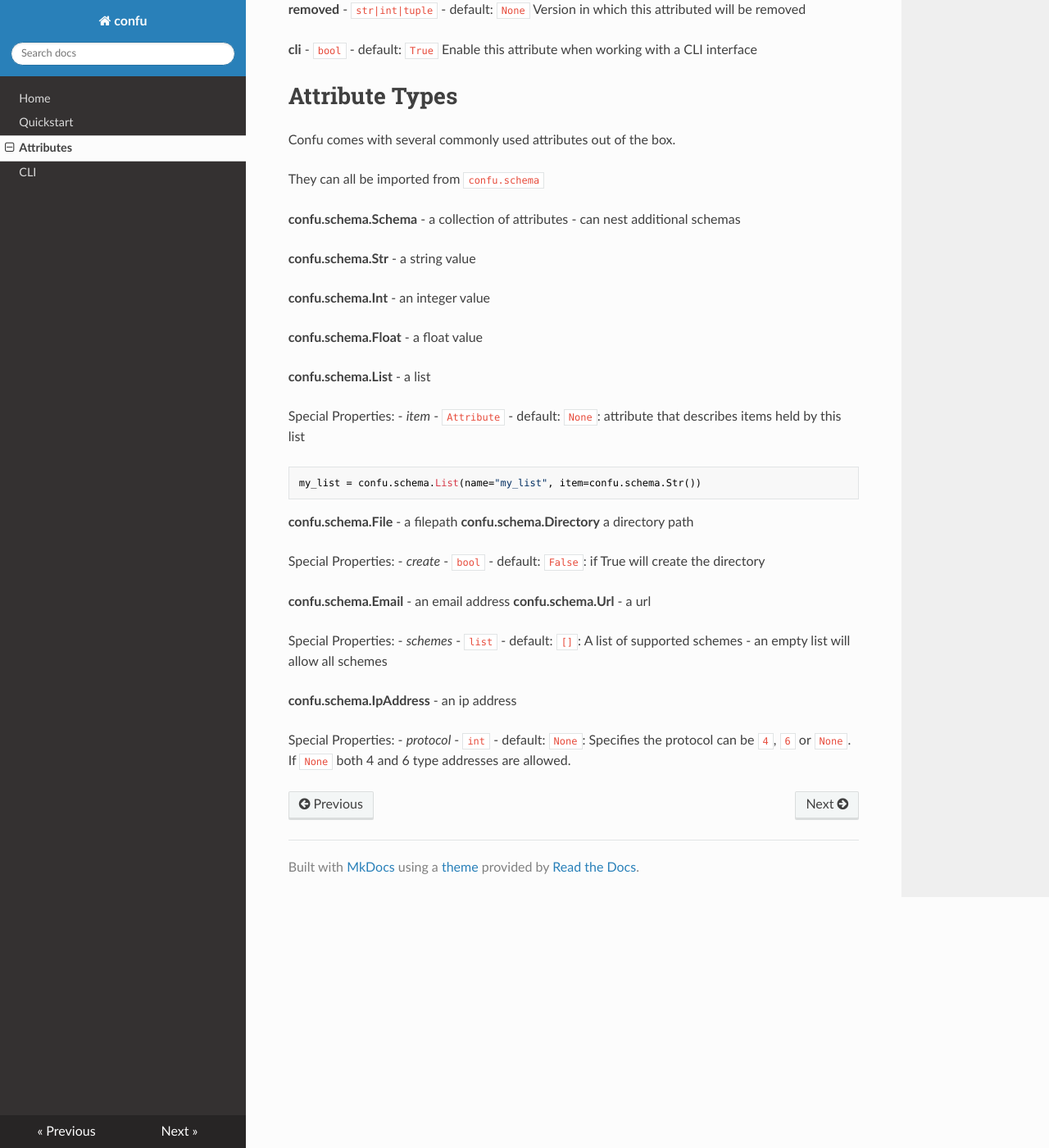
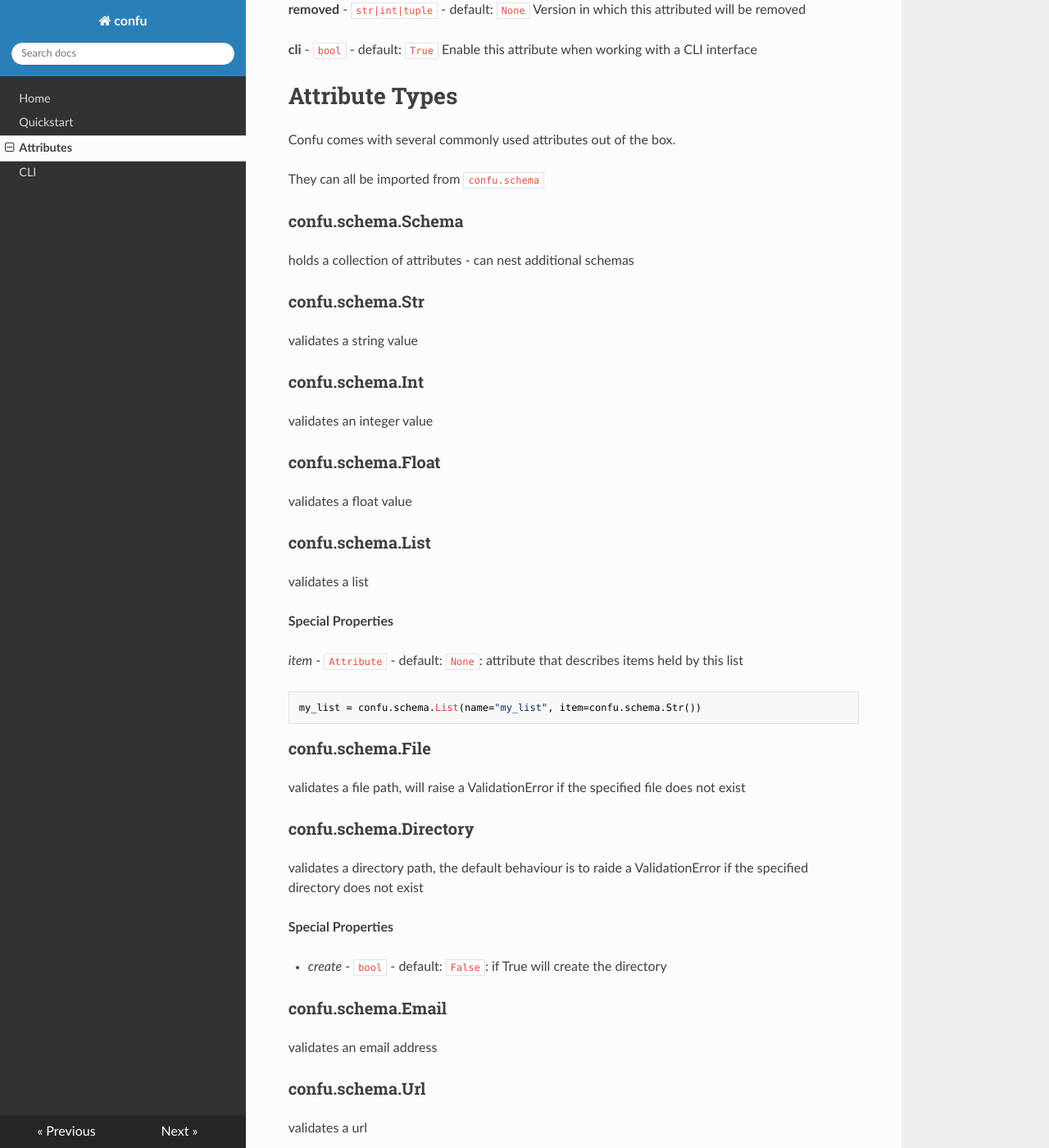
Before and after one commit to 20c/confu, an MkDocs documentation site: the page built from docs/attributes.md, in a window 1280 px wide and 1400 px high, scrolled down 630 px. Shown: the whole window at 82% size. Built offline with MkDocs 1.6.1, drawn with Linux system fonts in a browser that asks for light colours; nearby versions of some CDN libraries; old or Windows-style settings are respelled for this version of MkDocs; some of the changed text lies outside the part shown.

Commit message:
formatting

````diff
--- a/docs/attributes.md
+++ b/docs/attributes.md
@@ -37,36 +37,52 @@ Confu comes with several commonly used attributes out of the box.
 
 They can all be imported from `confu.schema`
 
-**confu.schema.Schema** - a collection of attributes - can nest additional schemas
+### confu.schema.Schema
+holds a collection of attributes - can nest additional schemas
 
-**confu.schema.Str** - a string value
+### confu.schema.Str
+validates a string value
 
-**confu.schema.Int** - an integer value
+### confu.schema.Int
+validates an integer value
 
-**confu.schema.Float** - a float value
+### confu.schema.Float
+validates a float value
 
-**confu.schema.List** - a list
+### confu.schema.List
+validates a list
 
-Special Properties:
-  - *item* - `Attribute` - default: `None`: attribute that describes items held by this list
+**Special Properties**
+
+*item* - `Attribute` - default: `None`: attribute that describes items held by this list
 
 ```py
 my_list = confu.schema.List(name="my_list", item=confu.schema.Str())
 ```
 
-**confu.schema.File** - a filepath
-**confu.schema.Directory** a directory path
+### confu.schema.File
+validates a file path, will raise a ValidationError if the specified file does not exist
 
-Special Properties:
+### confu.schema.Directory
+validates a directory path, the default behaviour is to raide a ValidationError if the specified
+directory does not exist
+
+**Special Properties**
+
   - *create* - `bool` - default: `False`: if True will create the directory
 
-**confu.schema.Email** - an email address
-**confu.schema.Url** - a url
+### confu.schema.Email
+validates an email address
+
+### confu.schema.Url
+validates a url
 
 Special Properties:
   - *schemes* - `list` - default: `[]`: A list of supported schemes - an empty list will allow all schemes
 
-**confu.schema.IpAddress** - an ip address
+### confu.schema.IpAddress
+validates a v4 or v6 ip address
 
-Special Properties:
+**Special Properties**
+
   - *protocol* - `int` - default: `None`: Specifies the protocol can be `4`, `6` or `None`. If `None` both 4 and 6 type addresses are allowed.
````
